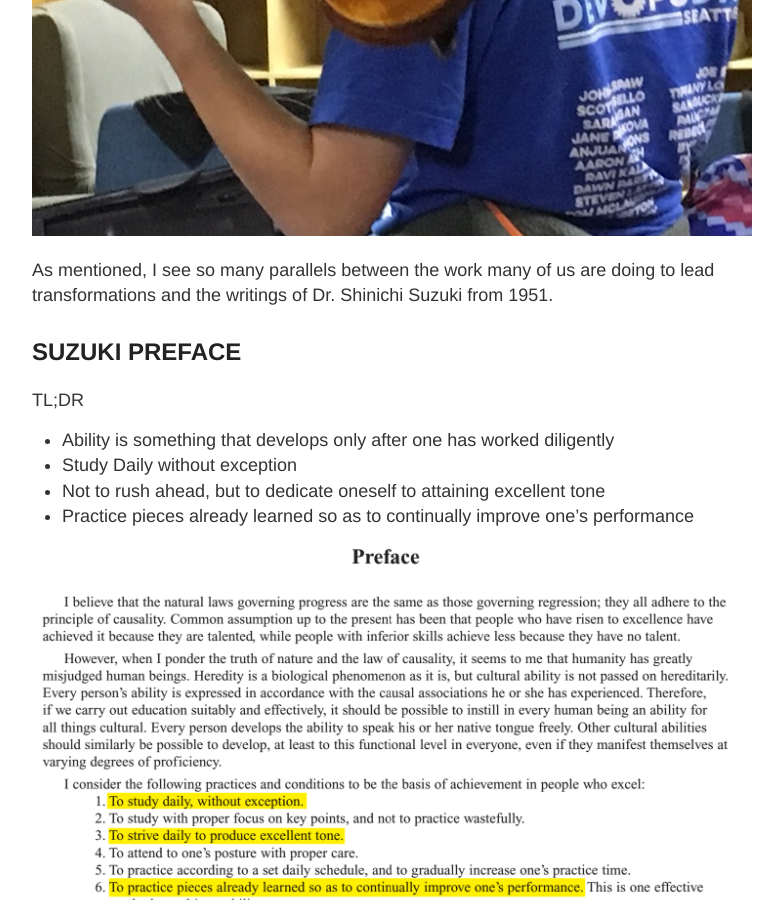
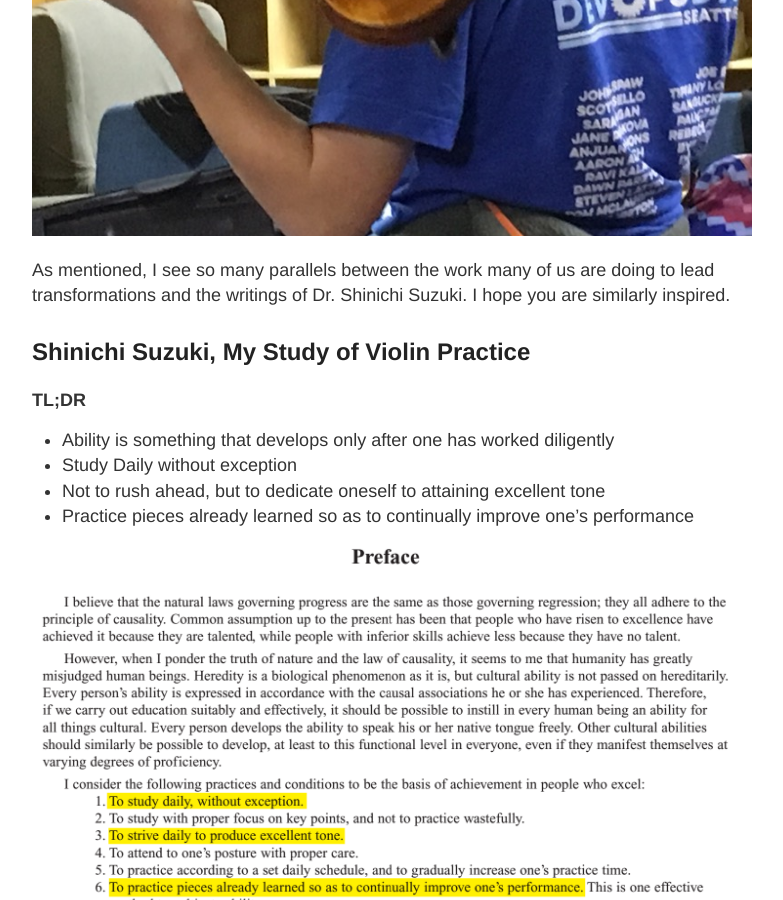
Before and after one commit to scottnasello/scottnasello.github.io, a Jekyll site: the page built from _posts/2018-09-22-Challenge.md, in a window 1280 px wide and 900 px high, scrolled down 2561 px. Shown: the whole window, without its empty margins (248-1031 px from the left). Built offline with Jekyll 4.4.1, drawn with Linux system fonts in a browser that asks for light colours.

Commit message:
little tweak for 100 days

```diff
--- a/_posts/2018-09-22-Challenge.md
+++ b/_posts/2018-09-22-Challenge.md
@@ -35,11 +35,11 @@ Now back to the violin business that instigated this whole crazy idea...
 
 ![100 Days Challenge](/images/juniorviolin.JPG)
 
-As mentioned, I see so many parallels between the work many of us are doing to lead transformations and the writings of Dr. Shinichi Suzuki from 1951.
+As mentioned, I see so many parallels between the work many of us are doing to lead transformations and the writings of Dr. Shinichi Suzuki.  I hope you are similarly inspired.
 
-## **SUZUKI PREFACE**
+## **Shinichi Suzuki, My Study of Violin Practice**
 
-TL;DR
+**TL;DR**
 * Ability is something that develops only after one has worked diligently
 * Study Daily without exception
 * Not to rush ahead, but to dedicate oneself to attaining excellent tone
```
